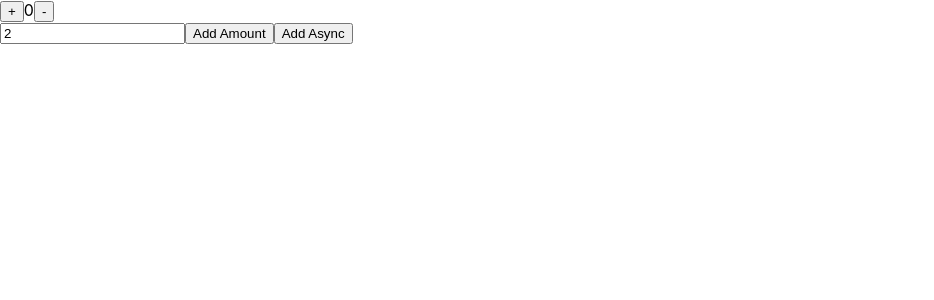
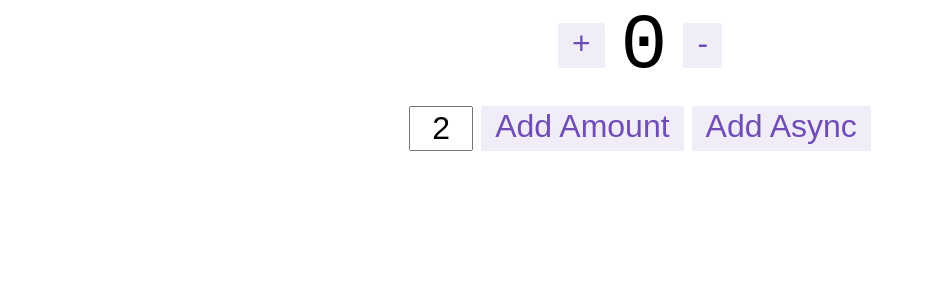
Before and after one commit to coffmanjrp/next-redux-toolkit-template, a Next.js app: page /features/counter/Counter in a window 1280 px wide. Shown: the top 300 px of the page, without its empty margins (0-934 px from the left). Built offline with nearby package versions, Linux system fonts and the light colour scheme.

Commit message:
Add styles to counter component

```diff
--- a/pages/features/counter/Counter.jsx
+++ b/pages/features/counter/Counter.jsx
@@ -7,6 +7,7 @@
   incrementAsync,
   selectCount,
 } from './counterSlice';
+import styles from '../../../styles/Counter.module.css';
 
 const Counter = () => {
   const count = useSelector(selectCount);
@@ -15,34 +16,41 @@
 
   return (
     <>
-      <div>
+      <div className={styles.row}>
         <button
+          className={styles.button}
           aria-label="Increment value"
           onClick={() => dispatch(increment())}
         >
           +
         </button>
-        <span>{count}</span>
+        <span className={styles.count}>{count}</span>
         <button
+          className={styles.button}
           aria-label="Decrement value"
           onClick={() => dispatch(decrement())}
         >
           -
         </button>
       </div>
-      <div>
+      <div className={styles.row}>
         <input
           type="text"
+          className={styles.textbox}
           aria-label="Set increment amount"
           value={incrementAmount}
           onChange={(e) => setIncrementAmount(e.target.value)}
         />
         <button
+          className={styles.button}
           onClick={() => dispatch(incrementByAmount(+incrementAmount || 0))}
         >
           Add Amount
         </button>
-        <button onClick={() => dispatch(incrementAsync(+incrementAmount || 0))}>
+        <button
+          className={styles.asyncButton}
+          onClick={() => dispatch(incrementAsync(+incrementAmount || 0))}
+        >
           Add Async
         </button>
       </div>
--- /dev/null
+++ b/styles/Counter.module.css
@@ -0,0 +1,74 @@
+.row {
+  display: flex;
+  justify-content: center;
+  align-items: center;
+}
+
+.row:not(:last-child) {
+  margin-bottom: 1rem;
+}
+
+.count {
+  margin-top: 2px;
+  padding: 0 1rem;
+  font-family: 'Courier New', Courier, monospace;
+  font-size: 4.875rem;
+}
+
+.button {
+  padding: 0 0.75rem 4px;
+  background-color: rgba(112, 76, 182, 0.1);
+  border: 2px solid transparent;
+  border-radius: 2px;
+  font-size: 2rem;
+  color: #704cb6;
+  appearance: none;
+  cursor: pointer;
+  transition: all 0.15s ease;
+}
+
+.button:hover,
+.button:focus {
+  border: 2px solid rgba(112, 76, 182, 0.4);
+}
+
+.button:focus {
+  outline: none;
+}
+
+.button:active {
+  background-color: rgba(112, 76, 182, 0.2);
+}
+
+.asyncButton {
+  position: relative;
+  margin-left: 8px;
+  composes: button;
+}
+
+.asyncButton:after {
+  content: '';
+  position: absolute;
+  top: 0;
+  left: 0;
+  display: block;
+  width: 100%;
+  height: 100%;
+  background-color: rgba(112, 76, 182, 0.15);
+  opacity: 0;
+  transition: width 1s linear, opacity 0.5s ease 1s;
+}
+
+.asyncButton:active:after {
+  width: 0;
+  opacity: 1;
+  transition: 0s;
+}
+
+.textbox {
+  margin-right: 8px;
+  padding: 2px;
+  width: 64px;
+  font-size: 2rem;
+  text-align: center;
+}
```
